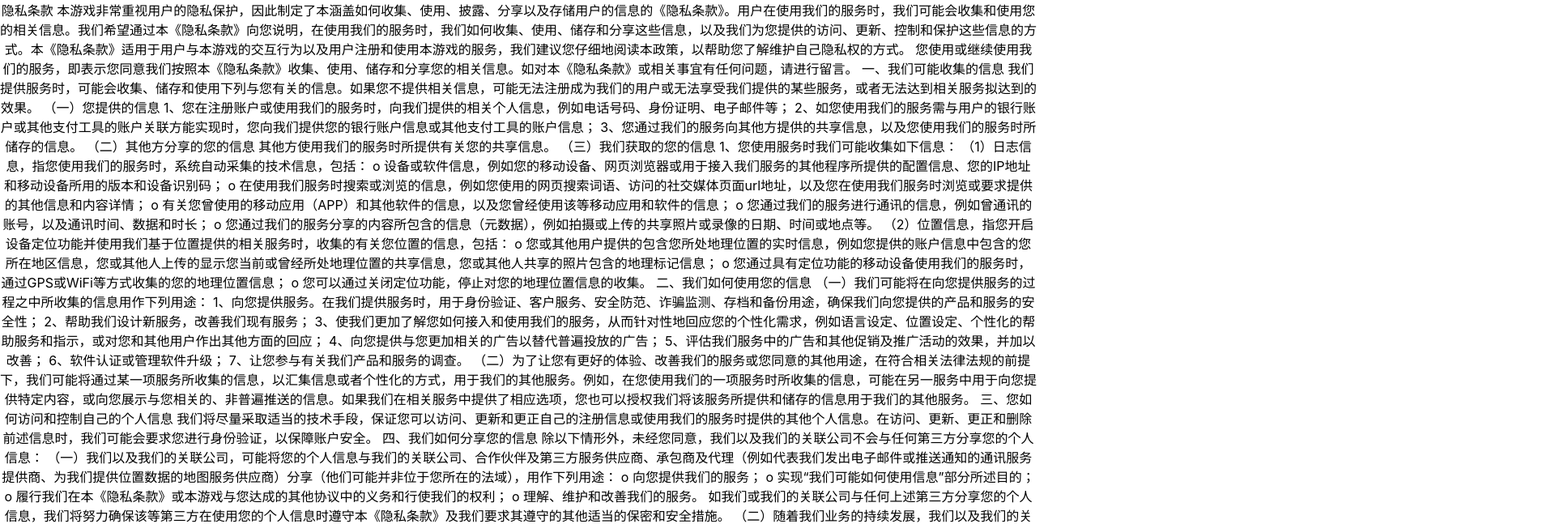
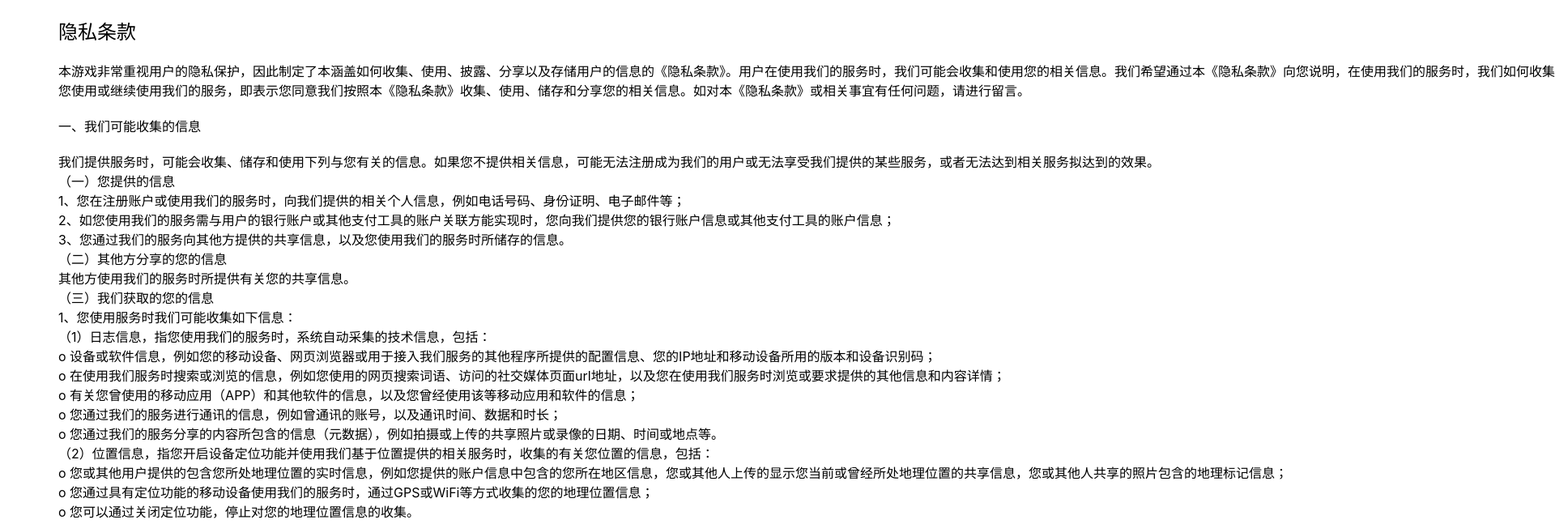
Before and after one commit to cyhzz/HeartDefenders, a plain HTML site: page index.html in a window 1280 px wide. Shown: the top 647 px of the page at 81% size, 1920 px wide, since content can reach past the window. Drawn offline with Linux system fonts and the light colour scheme.

Commit message:
Update index.html

```diff
--- a/index.html
+++ b/index.html
@@ -23,7 +23,7 @@
         }
 
         .App {
-            text-align: center;
+            text-align: left;
         }
 
         .App-logo {
@@ -57,10 +57,14 @@
 <body>
     <div id="root">
         <div class="App">
-            隐私条款
+            <div style="white-space: pre">
+                <font size="5">隐私条款</font>
+
                 本游戏非常重视用户的隐私保护，因此制定了本涵盖如何收集、使用、披露、分享以及存储用户的信息的《隐私条款》。用户在使用我们的服务时，我们可能会收集和使用您的相关信息。我们希望通过本《隐私条款》向您说明，在使用我们的服务时，我们如何收集、使用、储存和分享这些信息，以及我们为您提供的访问、更新、控制和保护这些信息的方式。本《隐私条款》适用于用户与本游戏的交互行为以及用户注册和使用本游戏的服务，我们建议您仔细地阅读本政策，以帮助您了解维护自己隐私权的方式。
                 您使用或继续使用我们的服务，即表示您同意我们按照本《隐私条款》收集、使用、储存和分享您的相关信息。如对本《隐私条款》或相关事宜有任何问题，请进行留言。
+
                 一、我们可能收集的信息
+
                 我们提供服务时，可能会收集、储存和使用下列与您有关的信息。如果您不提供相关信息，可能无法注册成为我们的用户或无法享受我们提供的某些服务，或者无法达到相关服务拟达到的效果。
                 （一）您提供的信息
                 1、您在注册账户或使用我们的服务时，向我们提供的相关个人信息，例如电话号码、身份证明、电子邮件等；
@@ -80,7 +84,9 @@
                 o 您或其他用户提供的包含您所处地理位置的实时信息，例如您提供的账户信息中包含的您所在地区信息，您或其他人上传的显示您当前或曾经所处地理位置的共享信息，您或其他人共享的照片包含的地理标记信息；
                 o 您通过具有定位功能的移动设备使用我们的服务时，通过GPS或WiFi等方式收集的您的地理位置信息；
                 o 您可以通过关闭定位功能，停止对您的地理位置信息的收集。
+
                 二、我们如何使用您的信息
+
                 （一）我们可能将在向您提供服务的过程之中所收集的信息用作下列用途：
                 1、向您提供服务。在我们提供服务时，用于身份验证、客户服务、安全防范、诈骗监测、存档和备份用途，确保我们向您提供的产品和服务的安全性；
                 2、帮助我们设计新服务，改善我们现有服务；
@@ -138,7 +144,9 @@
                 游戏内使用场景：广告展示
                 SDK申请的权限：获取手机信息（获取设备识别码）
                 SDK收集的用户数据类型：设备信息
-            SDK隐私协议：https://unity.com/legal/game-player-and-app-user-privacy-policy
+                SDK隐私协议：<a
+                    href="https://unity.com/legal/game-player-and-app-user-privacy-policy">https://unity.com/legal/game-player-and-app-user-privacy-policy</a>
+            </div>
         </div>
     </div>
 </body>
```
Lines whose indentation alone changed are shown as unchanged.
